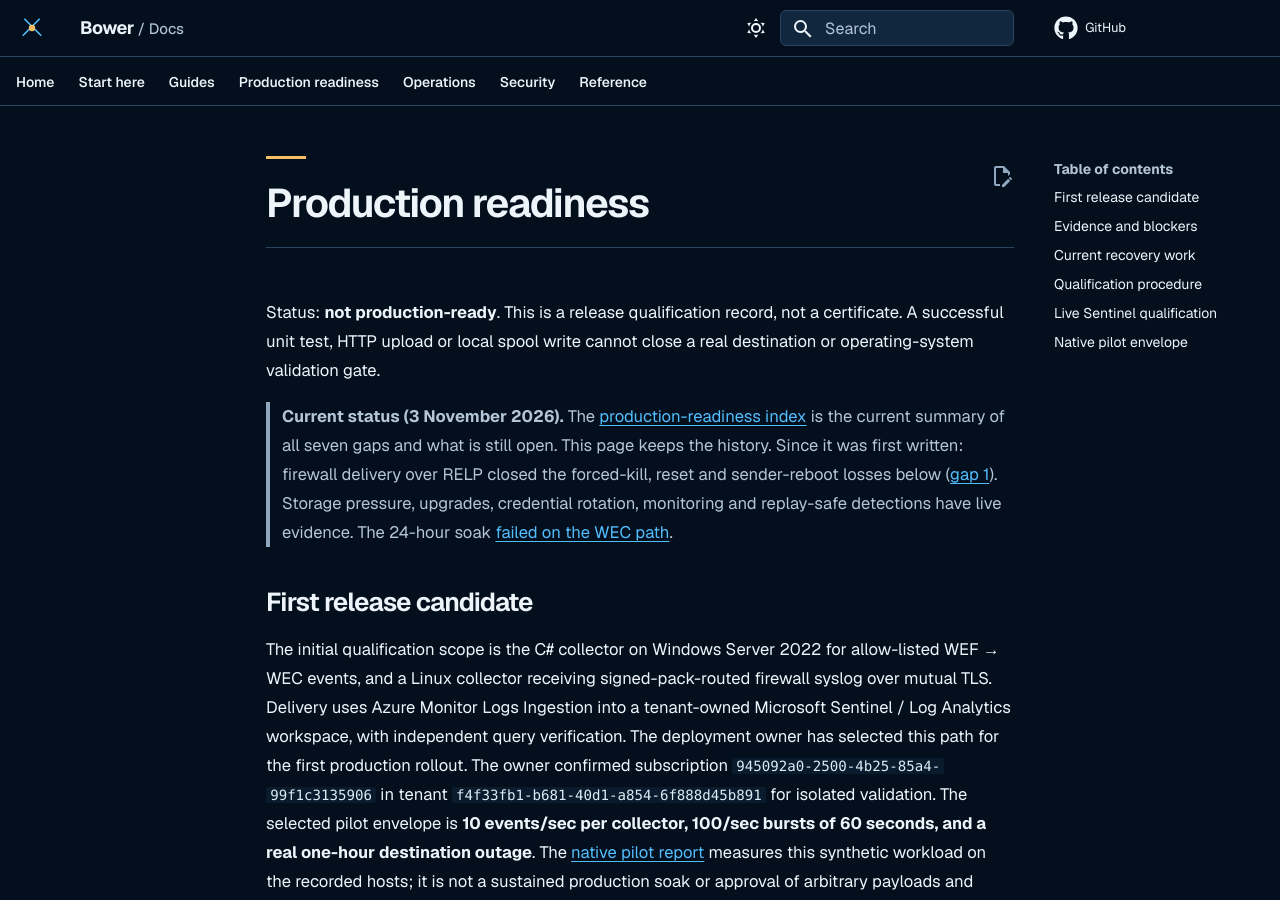
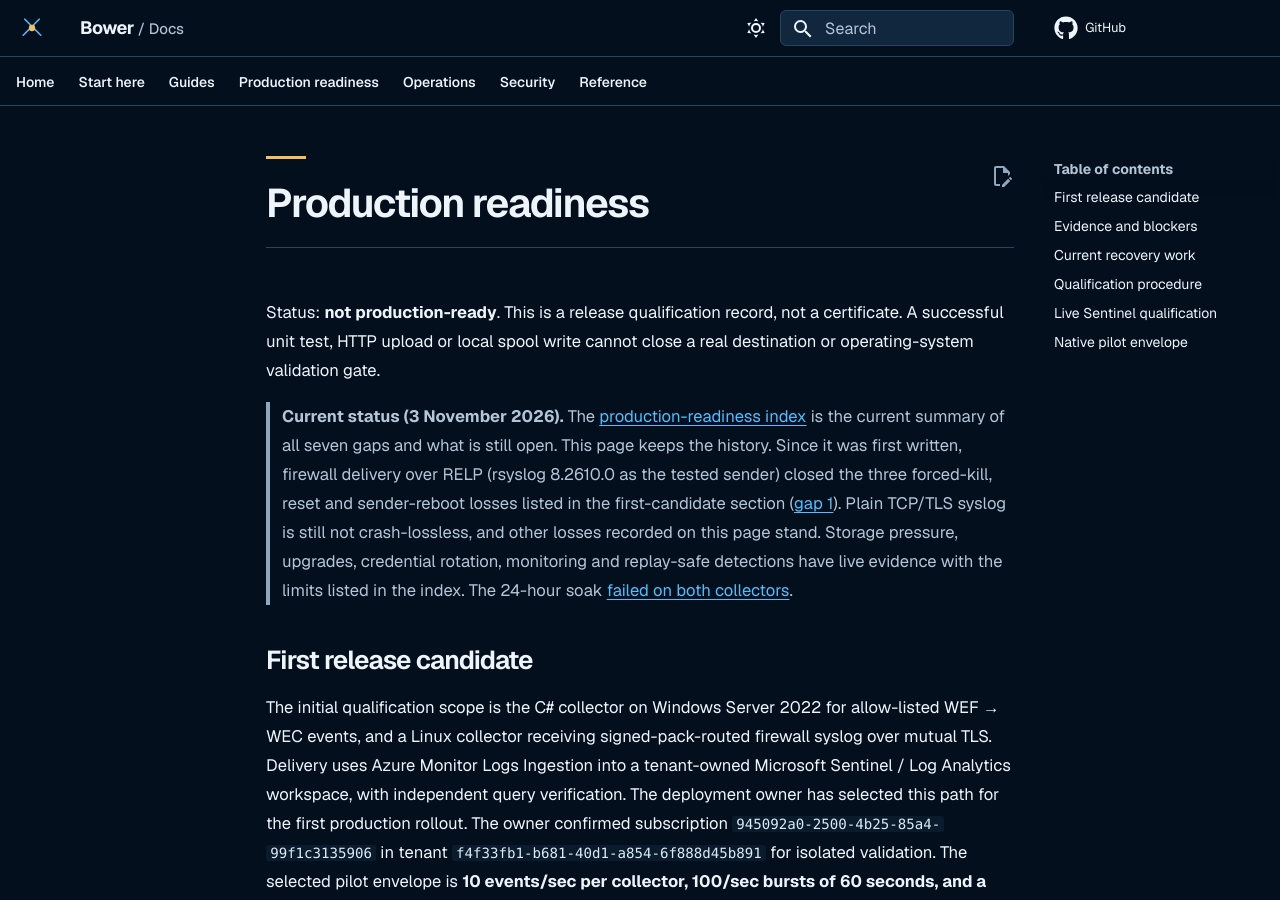
Before and after one commit to jusso-dev/Bower, an MkDocs documentation site: the page built from docs/operations/production-readiness.md, in a window 1280 px wide and 900 px high. Built offline with MkDocs 1.6.1 and Material for MkDocs 9.7.7, drawn with Linux system fonts in a browser that asks for light colours.

Commit message:
docs: correct production-readiness index against the evidence (council round 1)
Soak failed on both collectors; pack rotation was unit-tested only; gap 3
records the 7,109 plain-TCP frames lost at a full-volume restart; gaps 2,
4, 5 and 6 state their live scope, post-run fixes and caveats; remove the
unsourced re-soak statement; correct the Windows settings-file trust
rule, the collector-id volume condition and the health-record row.

Co-Authored-By: Claude Opus 5.5 <noreply@anthropic.com>

```diff
--- a/docs/operations/production-readiness.md
+++ b/docs/operations/production-readiness.md
@@ -6,10 +6,13 @@ a real destination or operating-system validation gate.
 
 > **Current status (3 November 2026).** The [production-readiness index](../production-readiness/index.md)
 > is the current summary of all seven gaps and what is still open. This page keeps the
-> history. Since it was first written: firewall delivery over RELP closed the forced-kill,
-> reset and sender-reboot losses below ([gap 1](../production-readiness/01-syslog-delivery-reliability.md)).
-> Storage pressure, upgrades, credential rotation, monitoring and replay-safe detections
-> have live evidence. The 24-hour soak [failed on the WEC path](../production-readiness/07-soak-and-release-validation.md).
+> history. Since it was first written, firewall delivery over RELP (rsyslog 8.2610.0 as
+> the tested sender) closed the three forced-kill, reset and sender-reboot losses listed
+> in the first-candidate section ([gap 1](../production-readiness/01-syslog-delivery-reliability.md)).
+> Plain TCP/TLS syslog is still not crash-lossless, and other losses recorded on this page
+> stand. Storage pressure, upgrades, credential rotation, monitoring and replay-safe
+> detections have live evidence with the limits listed in the index. The 24-hour soak
+> [failed on both collectors](../production-readiness/07-soak-and-release-validation.md).
 
 ## First release candidate
 
```
Also changed, not shown: README.md (+3 -3 lines), docs/production-readiness/index.md (+15 -14 lines).
